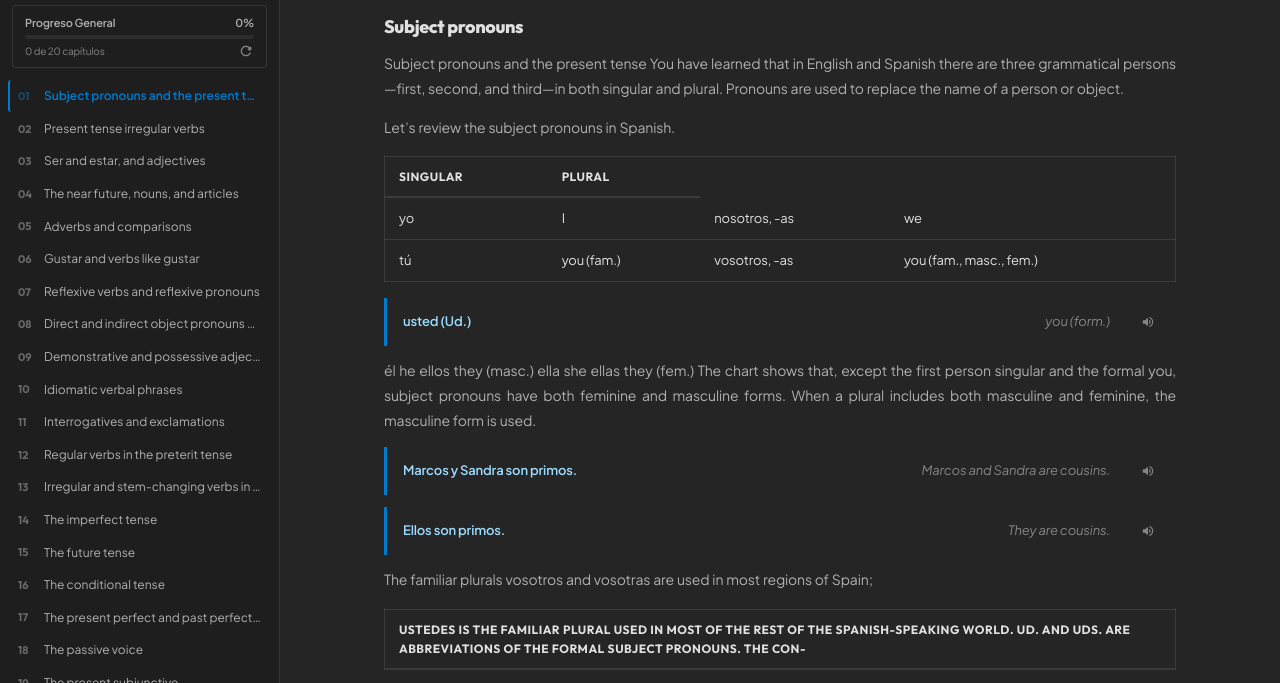
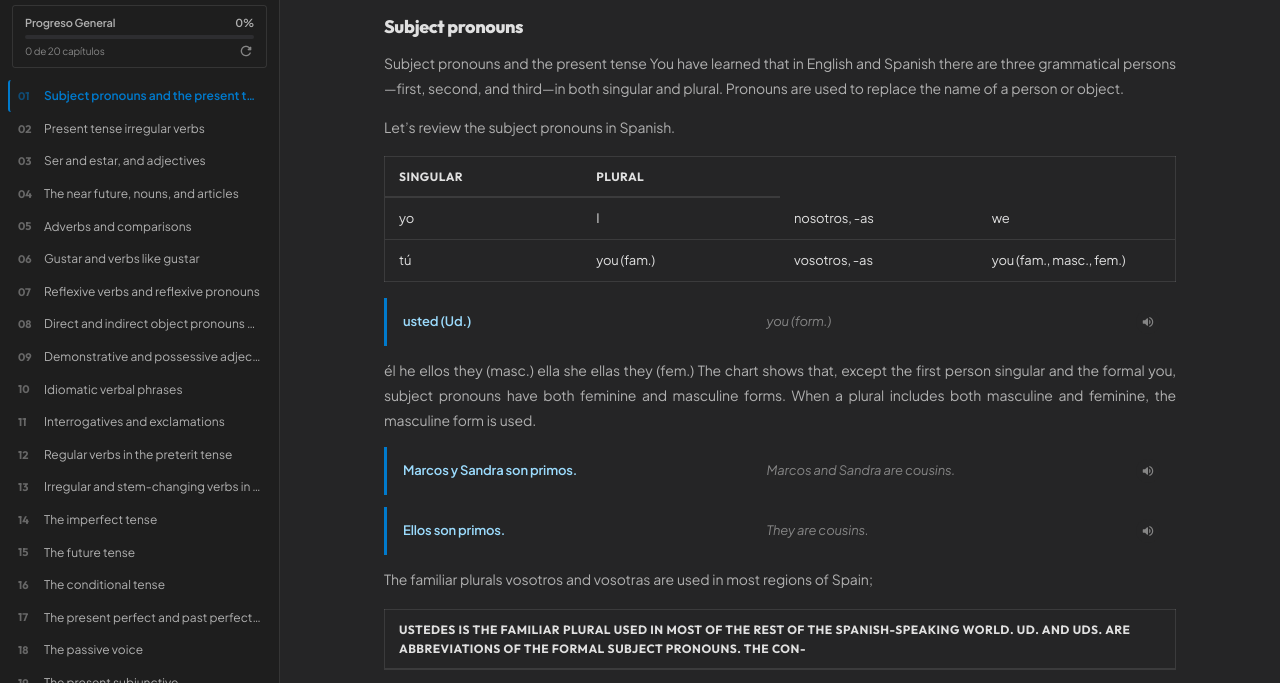
Before and after one commit to mcjoaquinomcjo-png/spanish-masterclass, a website built with Vite: page index.html in a window 1280 px wide. Shown: the part 117-800 px from the top of the page. Built offline with nearby package versions, Linux system fonts and the light colour scheme.

Commit message:
Improve table layout, word-wrap, and translation alignment

```diff
--- a/src/style.css
+++ b/src/style.css
@@ -696,6 +696,7 @@ html.dark .discussion-block {
   overflow: hidden;
   box-shadow: none;
   border: 1px solid var(--border);
+  table-layout: fixed;
 }
 
 .discussion-block th {
@@ -719,6 +720,8 @@ html.dark .discussion-block {
   color: var(--text-primary);
   text-align: left;
   vertical-align: middle;
+  white-space: normal;
+  word-break: break-word;
 }
 
 .discussion-block tr:last-child td {
@@ -760,9 +763,9 @@ html.dark .discussion-block {
 .english-text {
   color: var(--text-muted);
   flex: 1;
-  text-align: right;
+  text-align: left;
   font-style: italic;
-  min-width: 150px;
+  min-width: 140px;
 }
 
 /* =========================
```
